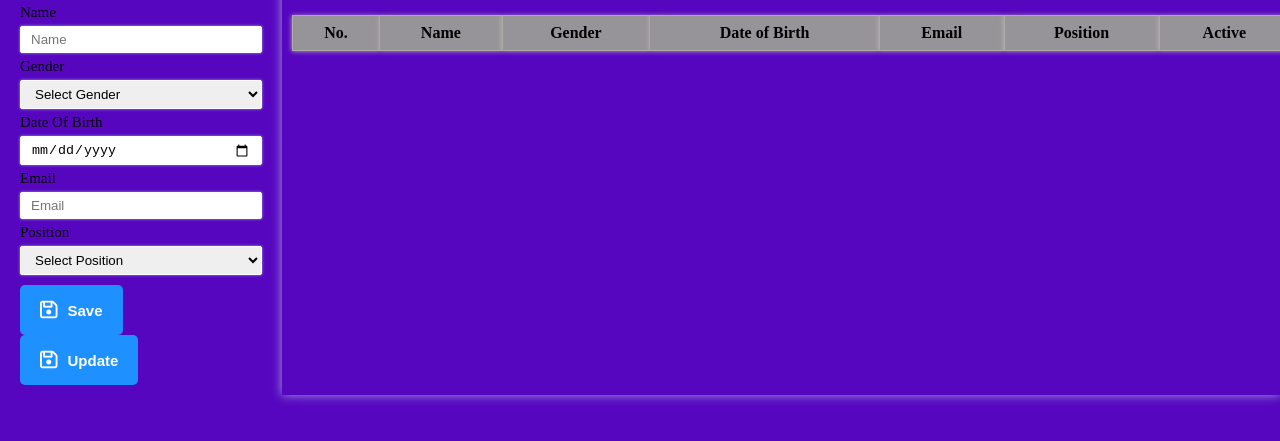
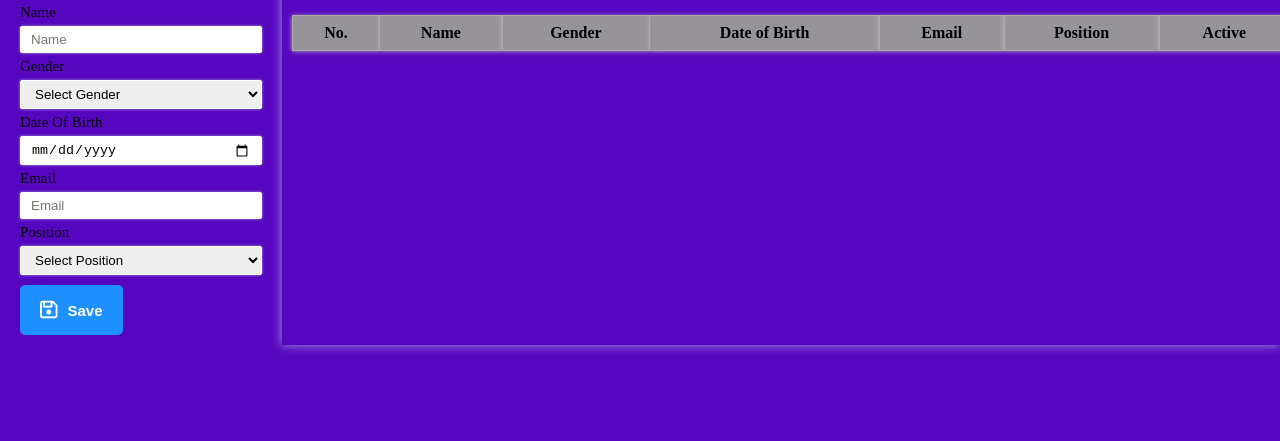
Before and after one commit to bunheng962833/BunhengTest, a plain HTML site: page index.html in a window 1280 px wide. Shown: the part 75-516 px from the top of the page. Drawn offline with Linux system fonts and the light colour scheme.

Commit message:
remove update btn

```diff
--- a/index.html
+++ b/index.html
@@ -55,13 +55,6 @@
             >
               <i class="fa-regular fa-floppy-disk"></i>Save
             </button>
-            <button
-              type="button"
-              onclick="submitEmp()"
-              class="btn-save btn btn-primary"
-            >
-              <i class="fa-regular fa-floppy-disk"></i>Update
-            </button>
           </div>
         </form>
         <section class="employee-form">
```
